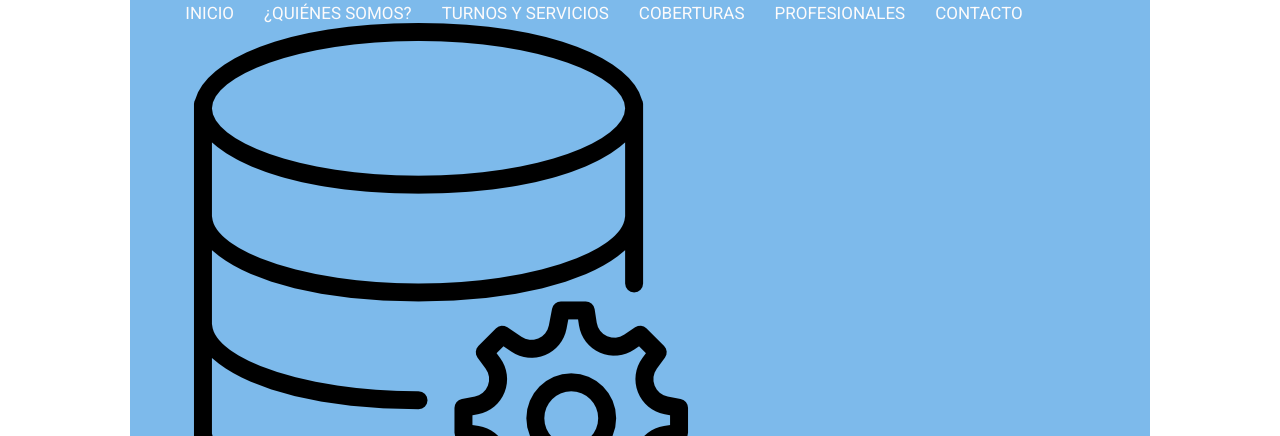
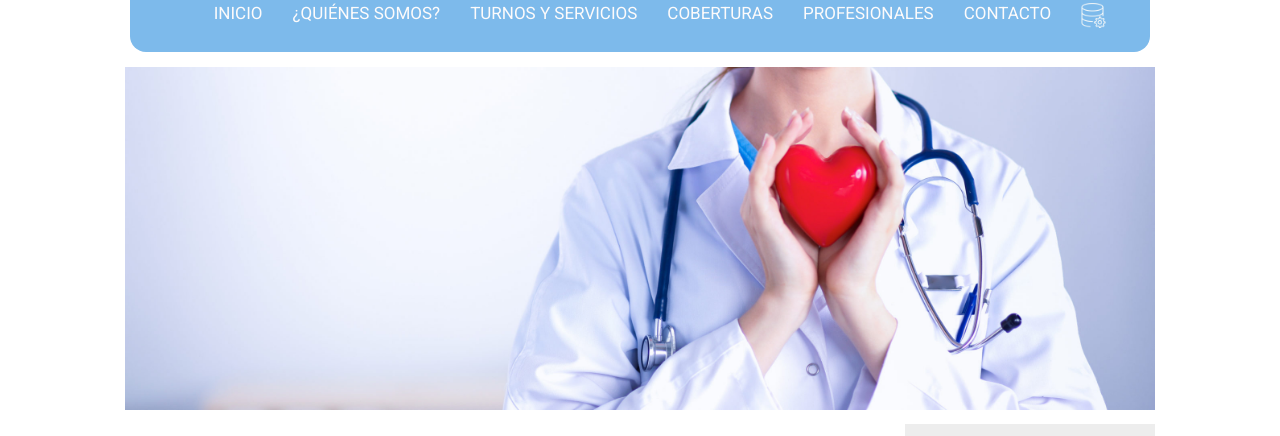
Before and after one commit to mterna17/consultorio, a plain HTML site: page index.html in a window 1280 px wide. Shown: the part 313-749 px from the top of the page. Drawn offline with Linux system fonts and the light colour scheme; no server answers.

Commit message:
Update style.css

```diff
--- a/css/style.css
+++ b/css/style.css
@@ -535,3 +535,8 @@ div.footer ul li a:hover {
 
     }
 }
+
+a.nav_link_bd img{
+    width: 25px;
+    filter: invert(90%) sepia(7%) saturate(514%) hue-rotate(72deg) brightness(118%) contrast(96%);
+}
```
